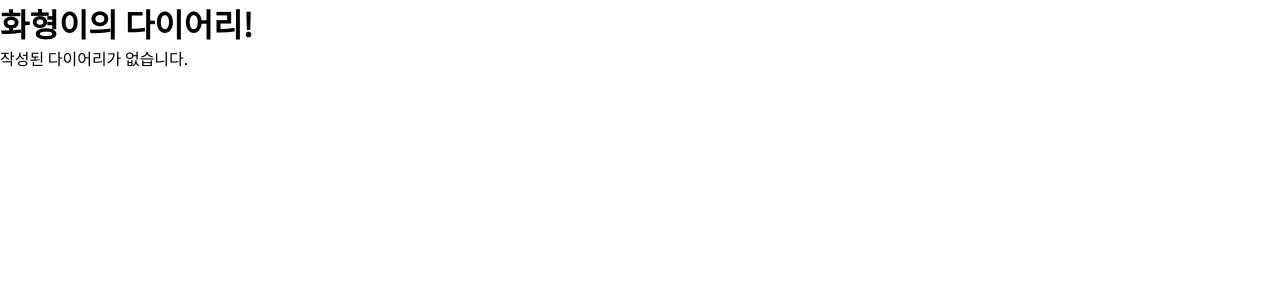
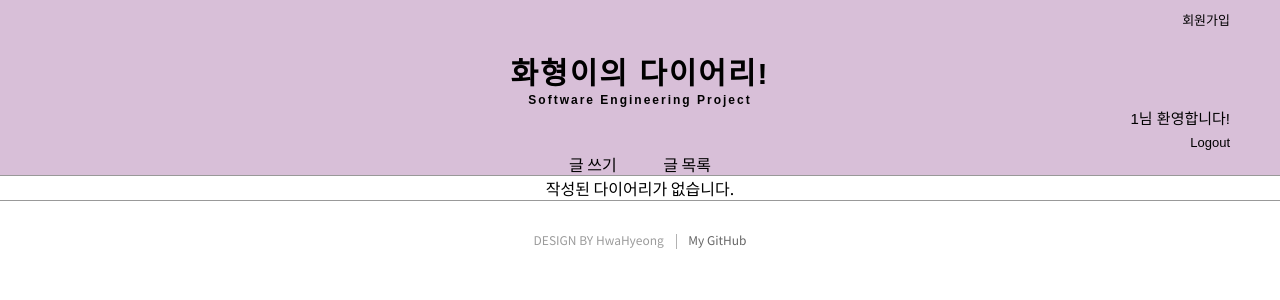
Before and after one commit to honghwahyeong/DiaryWithFlask, a Flask app: page /list in a window 1280 px wide. Shown: the top 300 px of the page. Run offline with Flask 2, Linux system fonts and the light colour scheme; the visitor is signed in with stand-in values (Sample User, id 1); data that the repository does not hold is empty.

Commit message:
message창 제외 완료

```diff
--- a/Diary/app.py
+++ b/Diary/app.py
@@ -21,19 +21,31 @@ def index():
 @app.route("/list")
 def post_list():
     post_list = DB.post_list()
+    if "uid" in session:
+        user = session["uid"]
+    else:
+        user = "Login"
     if post_list == None:
         length = 0
         return redirect(url_for("index"))
     else:
         length = len(post_list)
-    return render_template("post_list.html", post_list=post_list.items(), length=length)
+    return render_template(
+        "post_list.html", post_list=post_list.items(), length=length, user=user
+    )
 
 
 @app.route("/post/<string:pid>")
 def post(pid):
+    if "uid" in session:
+        user = session["uid"]
+    else:
+        user = "Login"
     post, post_id = DB.post_detail(pid)
     image = DB.get_image(pid)
-    return render_template("post_detail.html", post=post, image=image, post_id=post_id)
+    return render_template(
+        "post_detail.html", post=post, image=image, post_id=post_id, user=user
+    )
 
 
 @app.route("/delete_post/<string:pid>")
@@ -51,9 +63,9 @@ def delete_post(pid):
 def logout():
     if "uid" in session:
         session.pop("uid")
-        return redirect(url_for("index"))
+        return redirect(url_for("post_list"))
     else:
-        return redirect(url_for("index"))
+        return redirect(url_for("post_list"))
     return redirect("login.html")
 
 
@@ -70,7 +82,7 @@ def login_done():
     pwd = request.args.get("pwd")
     if DB.login(uid, pwd):
         session["uid"] = uid
-        return redirect(url_for("index"))
+        return redirect(url_for("post_list"))
     else:
         flash("아이디가 없거나 비밀번호가 틀립니다.")
         return redirect(url_for("login"))
@@ -78,7 +90,11 @@ def login_done():
 
 @app.route("/signin")
 def signin():
-    return render_template("signin.html")
+    if "uid" in session:
+        user = session["uid"]
+    else:
+        user = "Login"
+    return render_template("signin.html", user=user)
 
 
 @app.route("/signin_done", methods=["get"])
@@ -88,7 +104,7 @@ def signin_done():
     pwd = request.args.get("pwd")
     name = request.args.get("name")
     if DB.signin(uid, pwd, name, email):
-        return redirect(url_for("index"))
+        return redirect(url_for("post_list"))
     else:
         flash("이미 존재하는 아이디 입니다.")
         return redirect(url_for("signin"))
@@ -102,7 +118,8 @@ def user(uid):
 @app.route("/write")
 def write():
     if "uid" in session:
-        return render_template("write_diary.html")
+        user = session["uid"]
+        return render_template("write_diary.html", user=user)
     else:
         return redirect(url_for("login"))
 
@@ -117,15 +134,18 @@ def write_done():
     file.save(temp.name)
     DB.write_post(title, contents, uid, temp.name)
     os.remove(temp.name)
-    return redirect(url_for("index"))
+    return redirect(url_for("post_list"))
 
 
 @app.route("/edit_post/<string:pid>")
 def edit_post(pid):
+    if "uid" in session:
+        user = session["uid"]
+    else:
+        user = "Login"
     post, post_id = DB.post_detail(pid)
-    if session["uid"] == post["uid"]:
-        print(post["title"])
-        return render_template("edit_post.html", post=post, post_id=post_id)
+    if user == post["uid"]:
+        return render_template("edit_post.html", post=post, post_id=post_id, user=user)
     else:
         return redirect(url_for("post", pid=post_id))
 
--- a/Diary/static/css/style.css
+++ b/Diary/static/css/style.css
@@ -8,40 +8,165 @@
     color: #000;
 }
 
-div {
-    width: 800px;
-    height: 200px;
-    margin-bottom: 20px;
-    background-color: white;
-    border-radius: 20px;
-    align-content: center;
-    margin-top: 100px;
-    margin-left: 50px;
+.header {
+    height: 175px;
+    text-align: center;
+    background-color: thistle;
+    border-bottom: 1px solid #999;
 }
 
-.list {
-    width: 700px;
-    background-color: aqua;
+.header_title h1 {
+    font: bold 30px 'arial';
+    padding-top: 20px;
+    letter-spacing: 2px;
 }
-.title {
-    display: flex;
-    margin: auto;
-    width: 600px;
+
+.header_title p {
+    font: bold 12px 'arial';
+    letter-spacing: 2px;
+}
+
+.index {
     height: auto;
-    margin-bottom: 20px;
-    margin-left: 20px;
-    background-color: blue;
+    padding-top: 25px;
 }
-.content {
-    margin-left: 30px;
-    font-size: small;
-    margin: auto;
-    width: 600px;
-    height: auto;
+.index p {
+    font: 15px 'arial';
+    text-align: right;
+    padding-right: 50px;
 }
-.uid {
-    width: auto;
-    height: auto;
-    margin-top: 10px;
-    margin-left: 350px;
+
+
+.signin {
+    font: 13px 'arial';
+    text-align: right;
+    padding-right: 50px;
+    padding-top: 10px;
 }
+
+.welcome_user {
+    text-align: right;
+    padding-right: 50px;
+}
+.welcome_user p {
+    font: 15px 'arial';
+}
+.welcome_user a {
+    font: 13px 'arial';
+}
+
+.body {
+    text-align: center;
+    border-bottom: 1px solid #999;
+}
+.body_login {
+    text-align: right;
+    margin-right: 45%;
+    padding-top: 75px;
+    padding-bottom: 20px;
+}
+
+.post_list {
+    padding-top: 75px;
+    padding-bottom: 50px;
+}
+.body_signin {
+    margin-top: 50px;
+    margin-bottom: 50px;
+}
+.post_list_box {
+    width: 50%;
+    border-bottom: 1px solid #999;
+    height: 150px;
+    margin-top: 50px;
+    margin: 15px 25%;
+}
+.post_list_box_title {
+    letter-spacing: 2px;
+    text-align: left;
+    padding-left: 10px;
+}
+.post_list_box_uid {
+    text-align: right;
+    font-style: italic;
+    margin-top: -30px;
+}
+.post_list_box_contents {
+    text-align: left;
+    margin-top: 4%;
+    margin-left: 10%;
+    margin-right: 10%;
+    margin-bottom: 4%;
+}
+
+.detail_box {
+    width: 70%;
+    margin: 5% 15%;
+}
+.detail_box_title {
+    letter-spacing: 2px;
+    text-align: left;
+    padding-left: 30px;
+}
+.detail_box_uid {
+    text-align: right;
+    font-style: italic;
+    margin-top: -30px;
+}
+.detail_box_contents {
+    text-align: left;
+    margin-top: 8%;
+    margin-left: 10%;
+    margin-right: 10%;
+    margin-bottom: 7%;
+}
+.detail_box_image {
+    padding-left: 35%;
+    padding-bottom: 5%;
+}
+.detail_delete_edit {
+    text-align: right;
+    padding-right: 14%;
+    margin-bottom: 3%;
+}
+
+.write_or_edit_post {
+    width: 60%;
+    margin: 5% 20%;
+}
+.write_or_edit_post_contents {
+    margin-bottom: 5%;
+
+}
+.write_or_edit_post_file {
+    margin-bottom: 50px;
+    margin-left: 40px;
+    text-align: left;
+}
+
+
+#footer {
+    position: relative;
+    padding: 30px 0;
+}
+#footer p {
+    text-align: center;
+    font-size: 0.75em;
+    color: #9b9b9b;
+}
+#footer p a {
+    text-decoration: none;
+    color: #9b9b9b;
+}
+#footer .admin {
+    color: #666;
+}
+#footer .admin:before {
+    content: "";
+    display: inline-block;
+    width: 1px;
+    height: 15px;
+    margin: 0 9px;
+    background-color: #b2b2b2;
+    vertical-align: middle;
+}
--- a/Diary/templates/base.html
+++ b/Diary/templates/base.html
@@ -15,19 +15,37 @@
 <body>
     {% block message %}
     {% endblock message %}
-    <header>
-        <a href="{{url_for('index')}}">
-            <h1>화형이의 다이어리!<br></h1>
-        </a>
-        {% block user %}
+    <header class="header">
+        <div class="header_title">
+            <div class="signin">
+                <a href="{{url_for('signin')}}">회원가입</a>
+            </div>
+            <a href="{{url_for('post_list')}}">
+                <h1>화형이의 다이어리!</h1>
+                <p>Software Engineering Project</p>
+            </a>
+        </div>
+        <div class="default">
+            {% block user %}
 
-        {% endblock user %}
+            {% endblock user %}
+            <a href="{{url_for('post_list')}}">글 목록</a>
+        </div>
     </header>
-    {% block contents %}
+    <div class="body">
+        {% block contents %}
 
-    {% endblock contents %}
-    <footer>
-
+        {% endblock contents %}
+    </div>
+    <footer id="footer">
+        <p class="copyright">
+            DESIGN
+            BY
+            <a href="#">HwaHyeong</a>
+            <a href="https://github.com/honghwahyeong" class="admin">
+                My GitHub
+            </a>
+        </p>
     </footer>
 </body>
 
--- a/Diary/templates/index.html
+++ b/Diary/templates/index.html
@@ -2,14 +2,17 @@
 
 {% block user %}
 {% if user=="Login" %}
-<a href="{{url_for('login')}}">Login</a>
-{% else %}
-<p>user: {{user}}</p>
-<a href="{{url_for('logout')}}">Logout</a>
-<a href="{{url_for('write')}}">글 쓰기</a>
-{% endif %}
-<a href="{{url_for('post_list')}}">글 목록보기</a>
-{% endblock user %}
+<div class="index">
+    <p><a href="{{url_for('login')}}">Login</a></p>
+    {% else %}
+    <div class="welcome_user">
+        <p>{{user}}님 환영합니다!</p>
+        <a href="{{url_for('logout')}}">Logout</a>
+    </div>
+    <a href="{{url_for('write')}}">글 쓰기</a>&nbsp;&nbsp;&nbsp;&nbsp;&nbsp;&nbsp;&nbsp;&nbsp;&nbsp;&nbsp;&nbsp;&nbsp;
+    {% endif %}
+    {% endblock user %}
+</div>
 
 {% block contents %}
 
--- a/Diary/templates/post_list.html
+++ b/Diary/templates/post_list.html
@@ -1,29 +1,26 @@
-{% extends "base.html" %}
+{% extends "index.html" %}
 
-{% block user %}
-
-{% endblock user %}
 
 {% block contents %}
 {% if length==0 %}
 <p>작성된 다이어리가 없습니다.</p>
 {% else %}
-{% for diary in post_list %}
-<a href="{{url_for('post',pid=diary[0])}}">
-    <div>
-        <div class="list">
-            <div class="title">
-                <h2>제목: {{diary[1].title}}</h2>
-                <div class="uid">
-                    <h6>작성자: {{diary[1].uid}}</h6>
-                </div>
+<div class="post_list">
+    {% for diary in post_list %}
+    <div class="post_list_box">
+        <a href="{{url_for('post',pid=diary[0])}}">
+            <div class="post_list_box_title">
+                <h2>{{diary[1].title}}</h2>
             </div>
-            <div class="content">
-                <h4>내용: {{diary[1].contents}}</h4>
+            <div class="post_list_box_uid">
+                <h6>작성자: {{diary[1].uid}}</h6>
             </div>
-        </div>
+            <div class="post_list_box_contents">
+                <h4>{{diary[1].contents}}</h4>
+            </div>
+        </a>
     </div>
-</a>
-{% endfor %}
+    {% endfor %}
+</div>
 {% endif %}
 {% endblock contents %}
```
Also changed, not shown: Diary/templates/edit_post.html (+20 -7 lines), Diary/templates/login.html (+18 -7 lines), Diary/templates/post_detail.html (+23 -15 lines), Diary/templates/signin.html (+12 -12 lines), Diary/templates/write_diary.html (+20 -7 lines).
